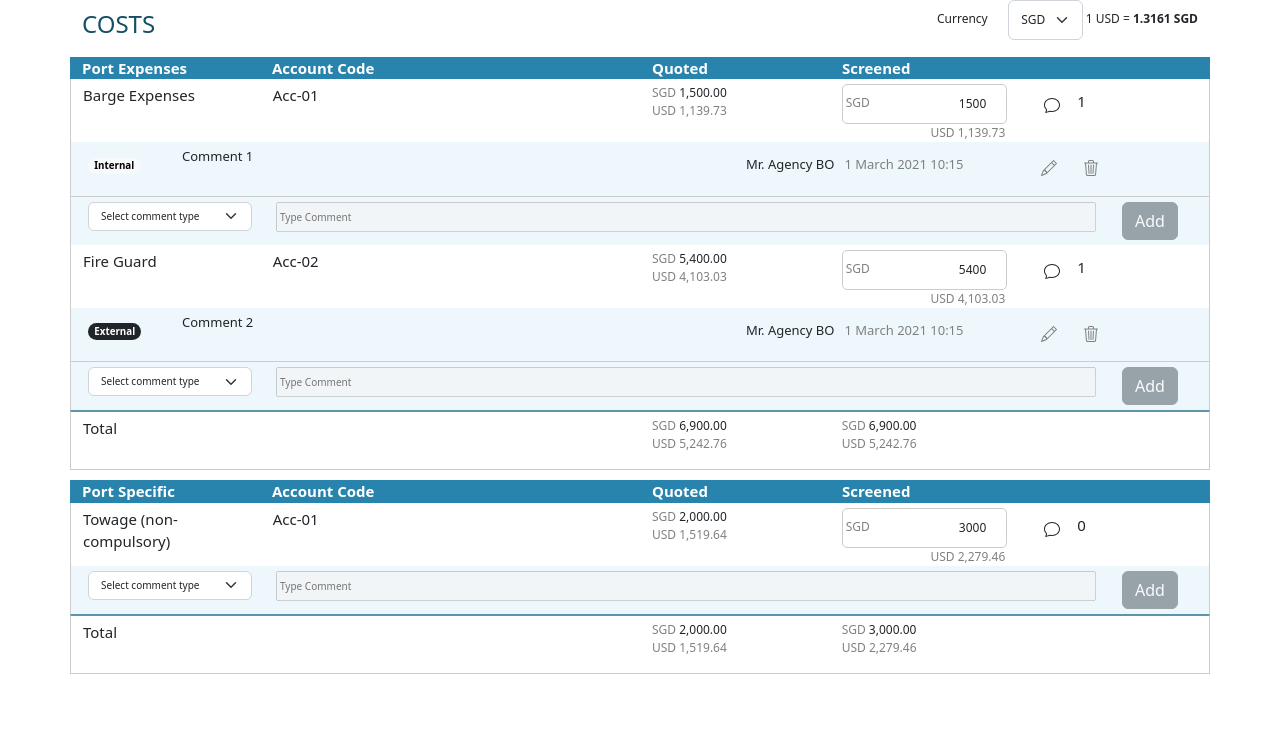
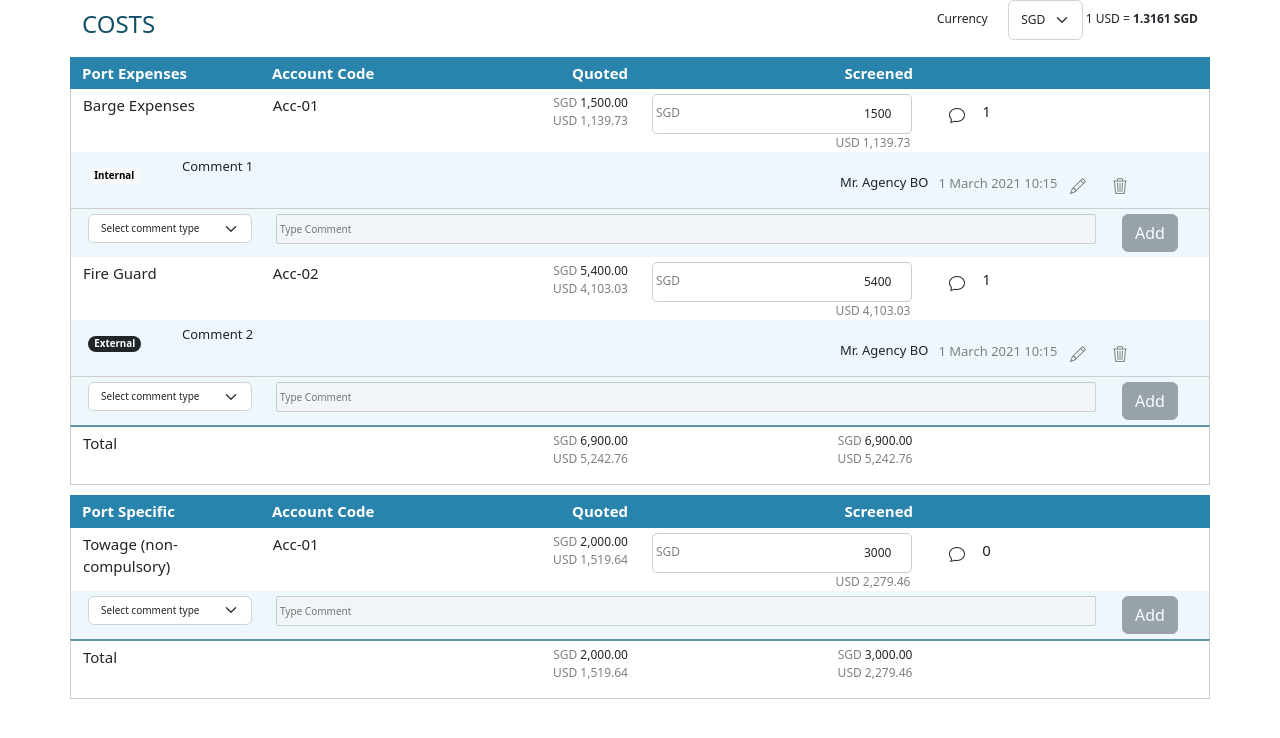
Before and after one commit to anishkumar92/voyage-cost, an Angular app: page / in a window 1280 px wide. Shown: the top 738 px of the page. Built offline with nearby package versions, Linux system fonts and the light colour scheme.

Commit message:
css fixes

```diff
--- a/src/app/cost/cost.component.html
+++ b/src/app/cost/cost.component.html
@@ -25,18 +25,18 @@
       <div *ngFor="let cost of costs; let costIndex = index" [formGroupName]="costIndex">
         <div class="row card-header align-items-start">
           <div class="col-2">{{cost.value.name}}</div>
-          <div class="col-4">Account Code</div>
-          <div class="col-2 ">Quoted</div>
-          <div class="col-2">Screened</div>
-          <div class="col-4"></div>
+          <div class="col-2">Account Code</div>
+          <div class="col-2 text-end ">Quoted</div>
+          <div class="col-3 text-end">Screened</div>
+          <div class="col-3"></div>
         </div>
         <div formArrayName="costItems">
           <ng-container *ngFor="let costItem of getCostItemsFor(costIndex); let costItemIndex = index"
             [formGroupName]="costItemIndex">
             <div formArrayName="costs" class="row card-content align-items-start">
               <div class="col-2">{{costItem.value.name}}</div>
-              <div class="col-4">{{costItem.value.costItemAlias.accountingCode}}</div>
-              <div class="col-2 small-text" formGroupName="0">
+              <div class="col-2">{{costItem.value.costItemAlias.accountingCode}}</div>
+              <div class="col-2 small-text text-end" formGroupName="0">
                 <div class="row">
                   <p class="mb-0"> <span style="color: grey">{{sourceCurrency}}</span>
                     {{this.form.value.costs[costIndex].costItems[costItemIndex].costs[0].amount | number:'1.2-2'}}
@@ -48,7 +48,7 @@
                     | number:'1.2-2'}}</p>
                 </div>
               </div>
-              <div class="col-2" formGroupName="1">
+              <div class="col-3 text-end" formGroupName="1">
                 <div class="row">
 
                   <div class="currency-wrap">
@@ -64,7 +64,7 @@
                 </div>
 
               </div>
-              <div class="col-2">
+              <div class="col-3">
                 <button type="button" class="btn btn-outline-secondar"
                   (click)="toggleComments(costIndex,costItemIndex)">
                   <svg xmlns="http://www.w3.org/2000/svg" width="16" height="16" fill="currentColor" class="bi bi-chat"
@@ -89,17 +89,13 @@
                   <span *ngIf="!checkInternal(costIndex,costItemIndex,commentsIndex)"
                     class="badge rounded-pill text-bg-dark">External</span>
                 </div>
-                <div class="col-6">
+                <div class="col-7">
                   {{comment.value?.comment}}
                 </div>
-                <div class="col-3 pt-2">
-                  <p><span>{{comment.value?.author}}</span>
+                <div class="col-4 pt-2">
+                  <span>{{comment.value?.author}}</span>
                     <span style="color: grey;padding-left: 10px;">{{comment.value?.date | date:'d MMMM y H:mm'}}</span>
-                  </p>
 
-
-                </div>
-                <div class="col-2">
                   <button style="color: grey" id="edit" type="button" class="btn btn-outline-secondar" (click)="onEdit(costIndex,costItemIndex,commentsIndex)"><svg
                       xmlns="http://www.w3.org/2000/svg" width="16" height="16" fill="currentColor" class="bi bi-pencil"
                       viewBox="0 0 16 16">
@@ -157,8 +153,8 @@
 
           <div class="row card-content align-items-start total">
             <div class="col-2">Total</div>
-            <div class="col-4"></div>
-            <div class="col-2 small-text">
+            <div class="col-2"></div>
+            <div class="col-2 small-text text-end">
               <div class="row">
                 <p class="mb-0"> <span style="color: grey">{{sourceCurrency}}</span>
                   {{calTotal(this.form.value.costs[costIndex].costItems,0)| number:'1.2-2'}}</p>
@@ -169,7 +165,7 @@
                   | number:'1.2-2'}}</p>
               </div>
             </div>
-            <div class="col-2 small-text">
+            <div class="col-3 small-text text-end">
               <div class="row">
                 <p class="mb-0"> <span style="color: grey">{{sourceCurrency}}</span>
                   {{calTotal(this.form.value.costs[costIndex].costItems,1)| number:'1.2-2'}}</p>
@@ -180,7 +176,7 @@
                   | number:'1.2-2'}}</p>
               </div>
             </div>
-            <div class="col-4"></div>
+            <div class="col-3"></div>
           </div>
 
         </div>
--- a/src/app/cost/cost.component.scss
+++ b/src/app/cost/cost.component.scss
@@ -4,6 +4,7 @@
   color: white;
   font-size: 15px;
   font-weight: bold;
+  padding: 5px 0px;
 }
 
 .heading {
@@ -117,3 +118,7 @@ input::-webkit-inner-spin-button {
   -webkit-appearance: none;
   margin: 0;
 }
+
+.text-end{
+  text-align: end;
+}
```
